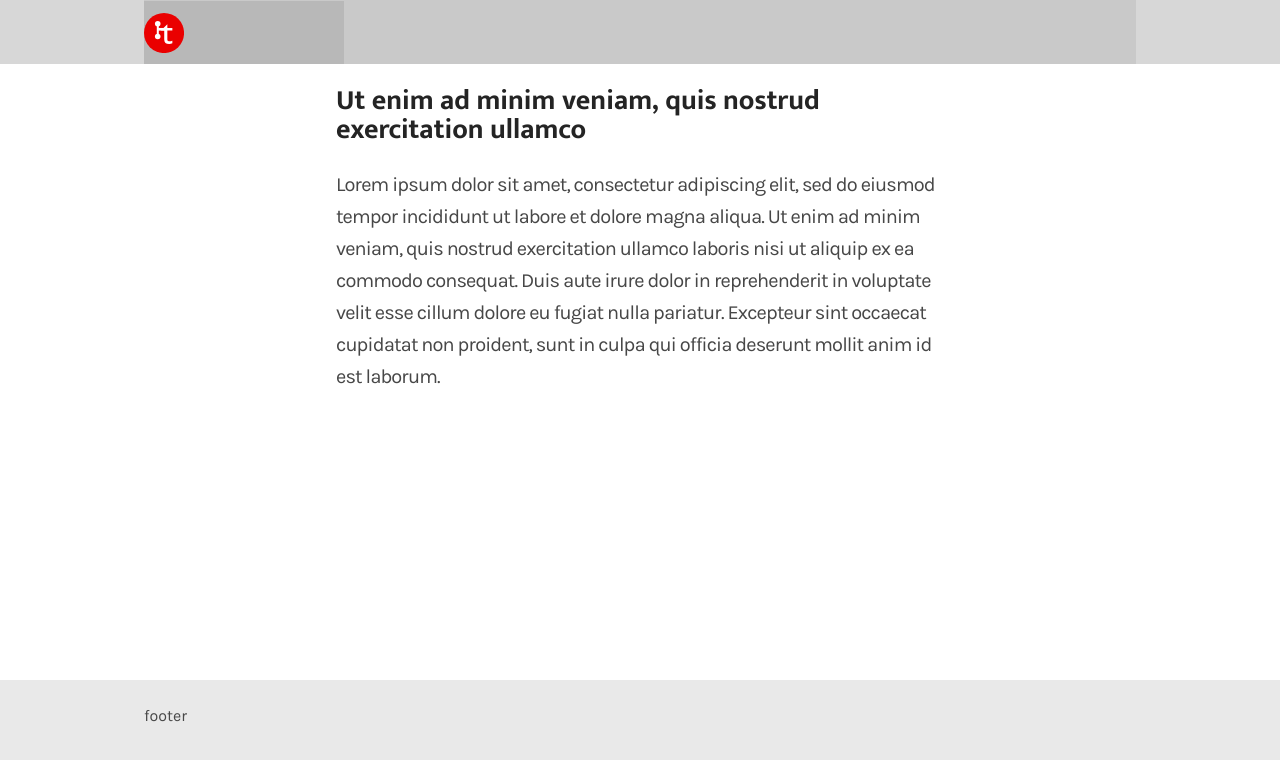
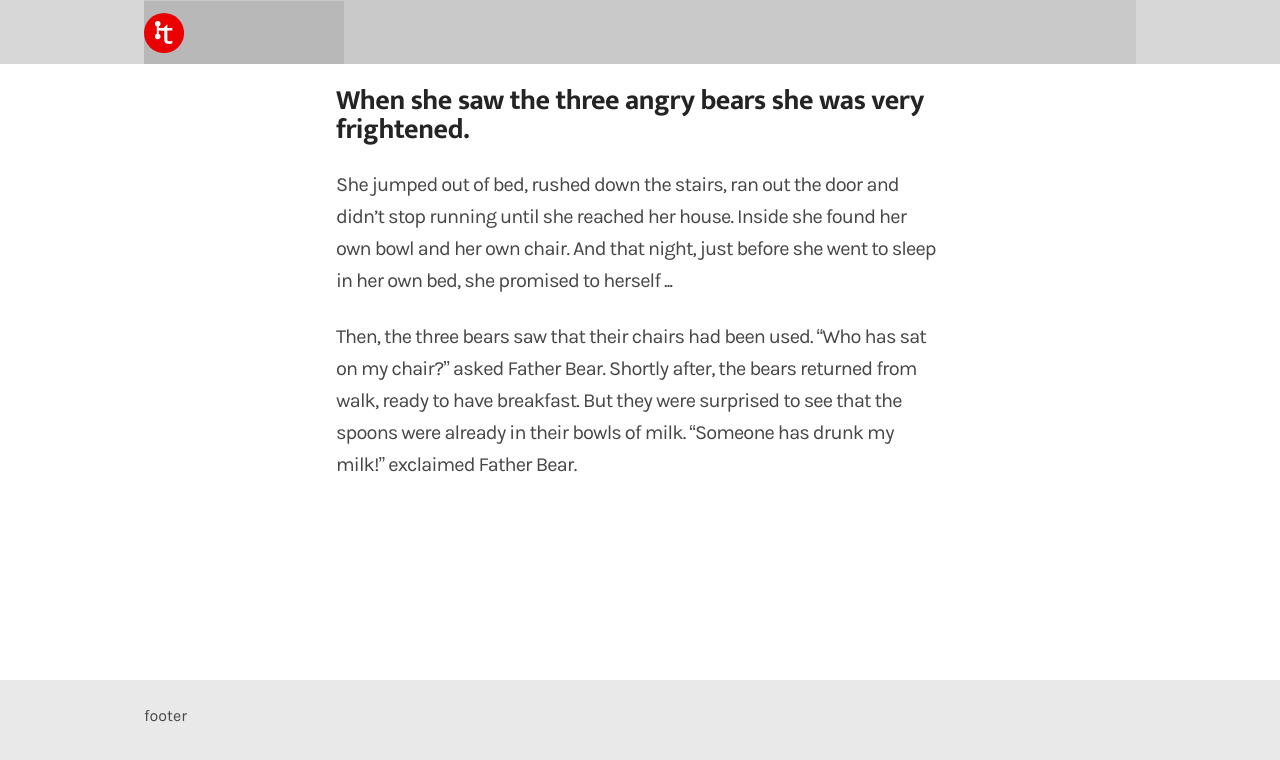
Before and after one commit to gutierr3z/angularpractice2, an Angular app: page / in a window 1280 px wide. Shown: the top 760 px of the page. Built offline with nearby package versions, Linux system fonts and the light colour scheme.

Commit message:
practice

```diff
--- a/src/app/app.component.html
+++ b/src/app/app.component.html
@@ -13,9 +13,12 @@
     <section>
 
       <article>
-        <h3>Ut enim ad minim veniam, quis nostrud exercitation ullamco</h3>
+        <h3>When she saw the three angry bears she was very frightened.</h3>
         <p>
-          Lorem ipsum dolor sit amet, consectetur adipiscing elit, sed do eiusmod tempor incididunt ut labore et dolore magna aliqua. Ut enim ad minim veniam, quis nostrud exercitation ullamco laboris nisi ut aliquip ex ea commodo consequat. Duis aute irure dolor in reprehenderit in voluptate velit esse cillum dolore eu fugiat nulla pariatur. Excepteur sint occaecat cupidatat non proident, sunt in culpa qui officia deserunt mollit anim id est laborum.
+          She jumped out of bed, rushed down the stairs, ran out the door and didn’t stop running until she reached her house.  Inside she found her own bowl and her own chair. And that night, just before she went to sleep in her own bed, she promised to herself ...
+        </p>
+        <p>
+          Then, the three bears saw that their chairs had been used. “Who has sat on my chair?” asked Father Bear.  Shortly after, the bears returned from walk, ready to have breakfast. But they were surprised to see that the spoons were already in their bowls of milk. “Someone has drunk my milk!” exclaimed Father Bear.
         </p>
       </article>
 
```
Also changed, not shown: src/index.html (+1 -2 lines), src/assets/css/borderred.css, src/assets/images/favicon.png (added), src/assets/images/favicon2.png (added).
